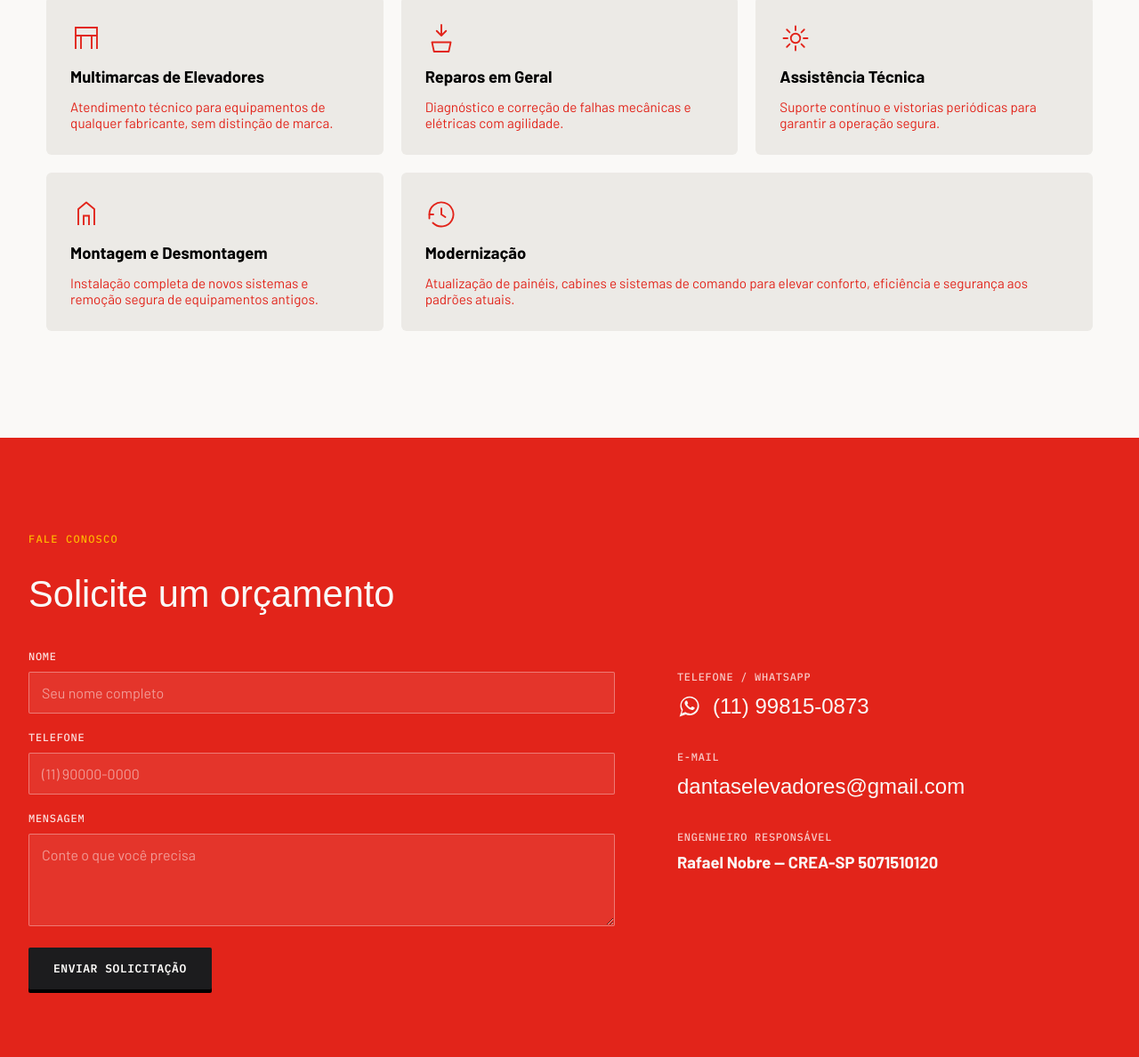
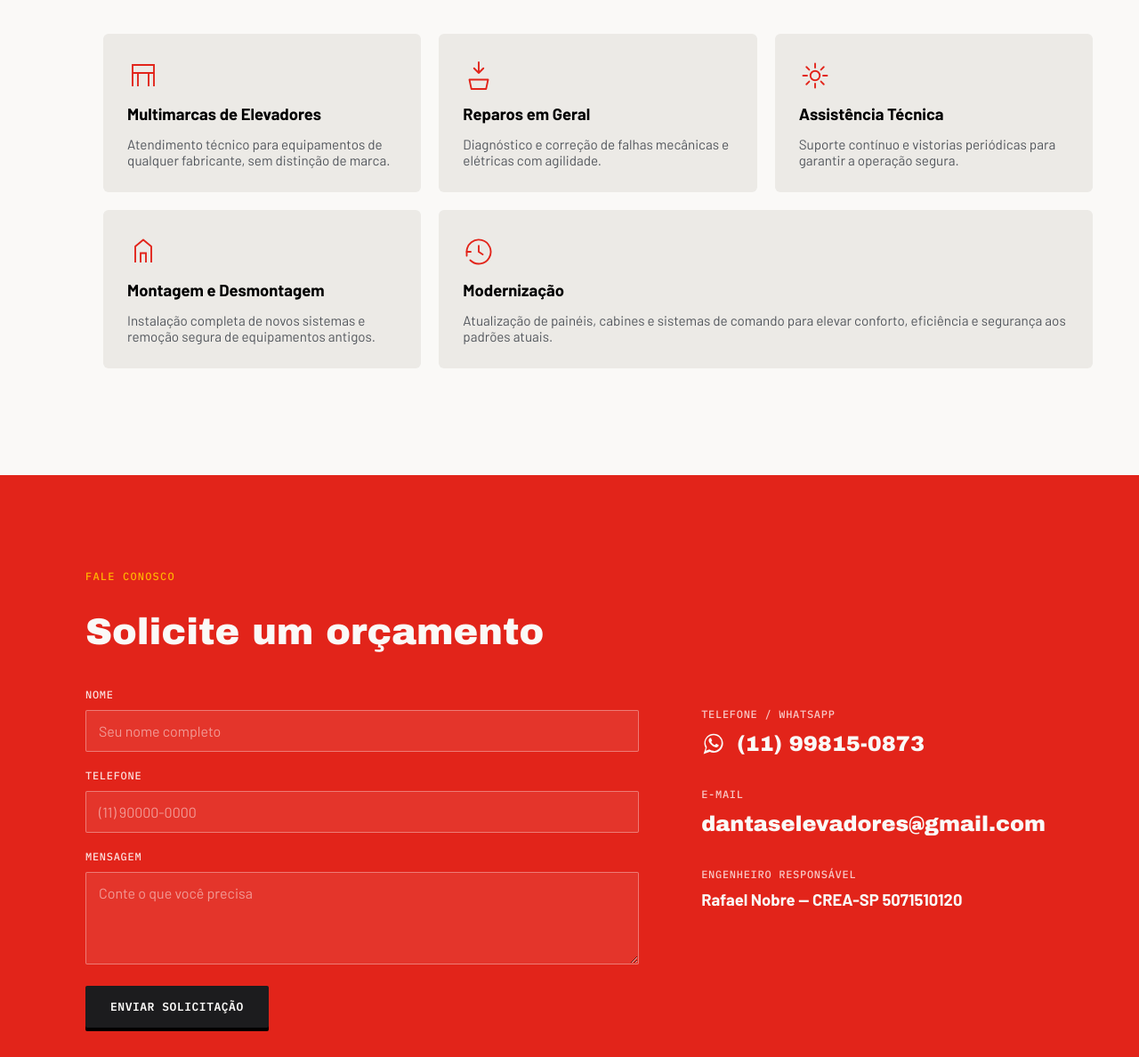
Before and after one commit to theodantas/dantaselevadores, a plain HTML site: page index.html in a window 1280 px wide. Shown: the part 1501-2689 px from the top of the page at 89% size. Drawn offline with Linux system fonts and the light colour scheme.

Commit message:
Add files via upload

```diff
--- a/style.css
+++ b/style.css
@@ -16,7 +16,7 @@
   --white:        #faf9f7;
   --amber:        #ffb400;
 
-  --font-display: sans-serif;
+  --font-display: 'Archivo Black', sans-serif;
   --font-body:    'Barlow', sans-serif;
   --font-mono:    'IBM Plex Mono', monospace;
 
@@ -33,6 +33,15 @@ body{
   line-height:1.5;
   overflow-x:hidden;
   cursor:none;
+}
+/* impede que palavras longas sem espaço (e-mails, telefones) estourem a largura da tela */
+.hero-title, .credentials-copy h2, .services-head h2, .contact-form h2,
+.panel-title, .info-value, .crea-number{
+  overflow-wrap:anywhere;
+}
+/* garante que itens de grid/flex possam encolher abaixo do tamanho do conteúdo */
+.contact-inner, .contact-form, .contact-info, .credentials-inner, .credentials-copy{
+  min-width:0;
 }
 img{ max-width:100%; display:block; }
 a{ color:inherit; text-decoration:none; }
@@ -280,7 +289,7 @@ ul{ list-style:none; }
 .panel-title{
   font-family:var(--font-body); font-weight:700; font-size:1.15rem;
 }
-.panel-desc{ color:var(--red); font-size:.95rem; }
+.panel-desc{ color:var(--steel); font-size:.95rem; }
 @media (max-width: 900px){
   .panel-grid{ grid-template-columns:repeat(2,1fr); }
   .panel-btn--wide{ grid-column:span 2; }
@@ -329,7 +338,8 @@ ul{ list-style:none; }
   text-transform:uppercase; color:rgba(255,255,255,.75);
 }
 .info-value{
-  font-family:var(--font-display); font-weight:400; font-size:1.5rem;
+  font-family:var(--font-display); font-weight:400;
+  font-size:clamp(1.05rem, 5.2vw, 1.5rem);
   transition:opacity .2s;
 }
 .info-value--static{ font-family:var(--font-body); font-weight:700; font-size:1.15rem; }
@@ -346,3 +356,10 @@ a.info-value:hover{ opacity:.75; }
   text-align:center; padding:26px 20px;
   font-family:var(--font-mono); font-size:12px; letter-spacing:.03em;
 }
+
+/* ---------- rail clearance override (must come last to win the cascade) ---------- */
+/* enquanto o trilho está visível (>980px), dá mais respiro à esquerda do conteúdo
+   para o texto não ficar colado/por cima da animação do elevador */
+@media (min-width: 981px){
+  .hero, .credentials, .services, .contact{ padding-left:96px; }
+}
```
Also changed, not shown: index.html (+2 -0 lines).
